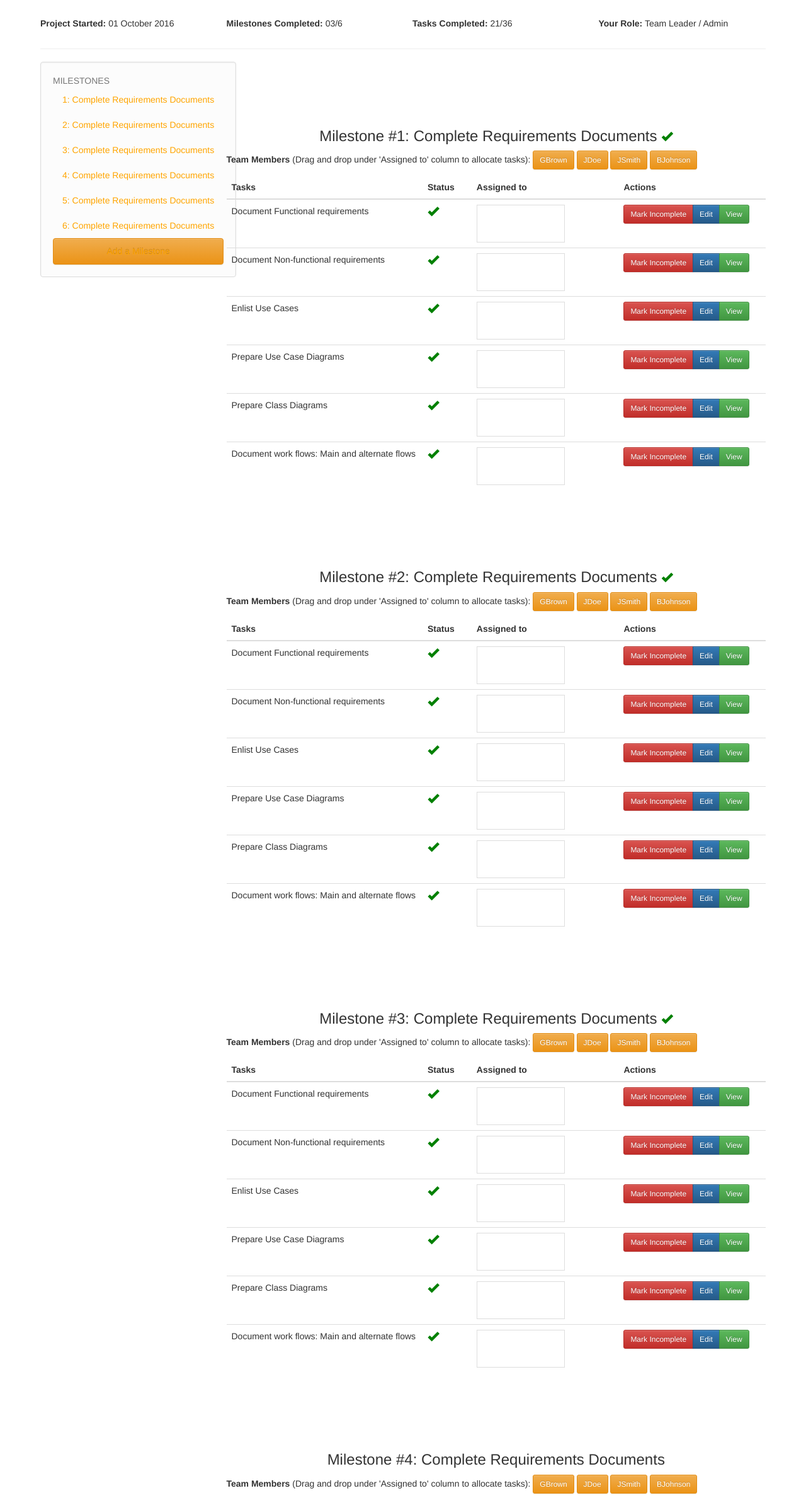
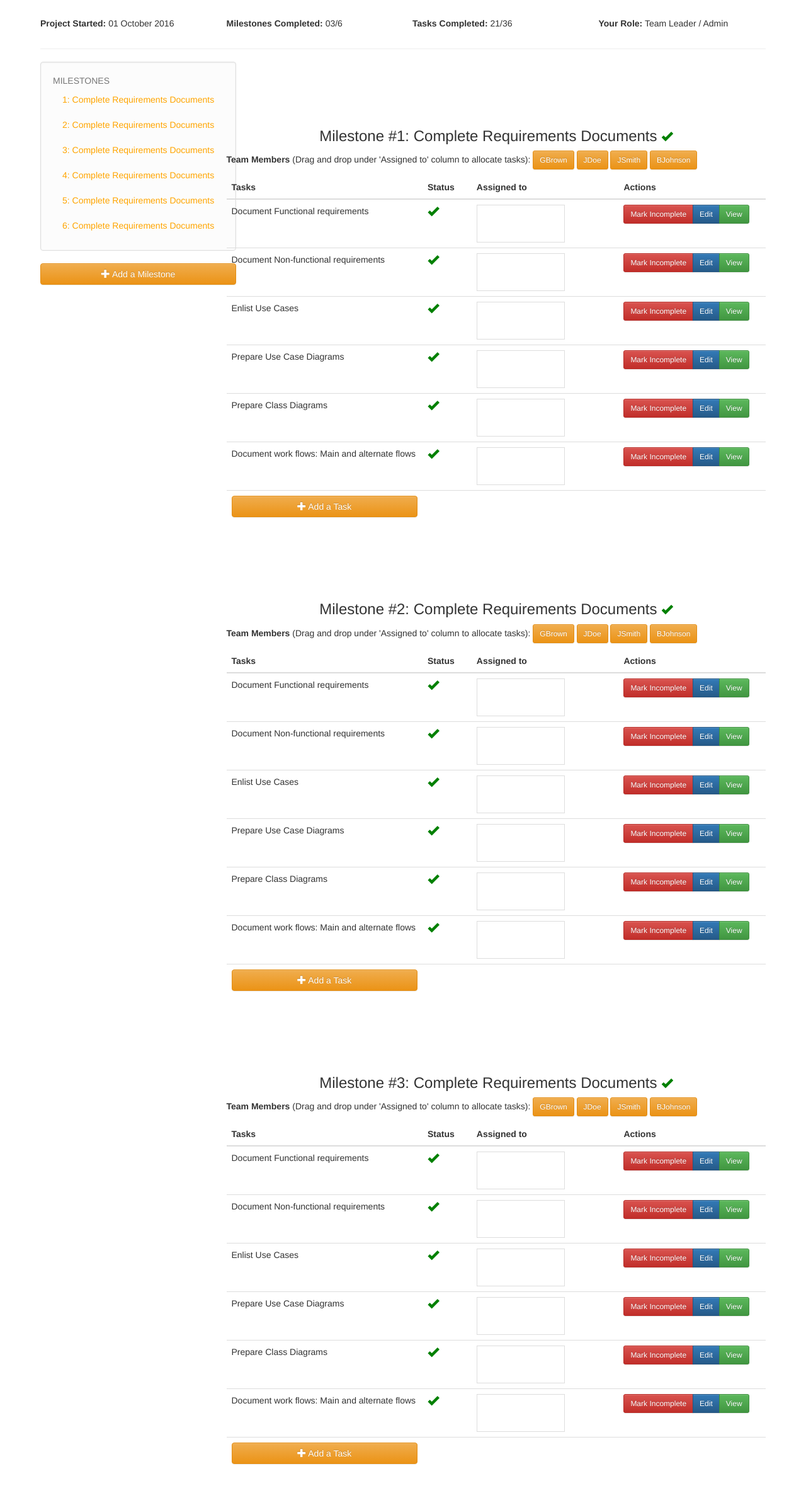
Before and after one commit to rdhupia/BTHLoFiPrototype, a plain HTML site: page TaskManager.html in a window 1280 px wide. Shown: the part 141-2519 px from the top of the page at 63% size. Drawn offline with nearby package versions, Linux system fonts and the light colour scheme.

Commit message:
Buttons add

```diff
--- a/TaskManager.html
+++ b/TaskManager.html
@@ -96,9 +96,10 @@
 								<li><a href="#m5">5: Complete Requirements Documents</a></li>
 								<li class="divider"></li>
 								<li><a href="#m6">6: Complete Requirements Documents</a></li>
-								<li><a href="#" class="btn btn-warning btn-md">Add a Milestone</a></li>
+
 							</ul>
 						</div>
+						<a href="AddMilestone.html" class="btn btn-warning btn-block"><span class="glyphicon glyphicon-plus"></span> Add a Milestone</a>
 						<!--/.well -->
 					</div>
 					<!--/sidebar-nav-fixed -->
@@ -216,6 +217,12 @@
 								</div>
 							</td>
 						  </tr>
+						  <tr>
+							<td><a href="AddTask.html" class="btn btn-warning btn-block"><span class="glyphicon glyphicon-plus"></span> Add a Task</a></td>
+							<td></td>
+							<td></td>
+							<td></td>
+						  </tr>
 						</tbody>
 					  </table>
 				</div>
@@ -330,6 +337,12 @@
 									<button type="button" class="btn btn-success">View</button>
 								</div>
 							</td>
+						  </tr>
+						  <tr>
+							<td><a href="AddTask.html" class="btn btn-warning btn-block"><span class="glyphicon glyphicon-plus"></span> Add a Task</a></td>
+							<td></td>
+							<td></td>
+							<td></td>
 						  </tr>
 						</tbody>
 					  </table>
@@ -446,6 +459,12 @@
 								</div>
 							</td>
 						  </tr>
+						  <tr>
+							<td><a href="AddTask.html" class="btn btn-warning btn-block"><span class="glyphicon glyphicon-plus"></span> Add a Task</a></td>
+							<td></td>
+							<td></td>
+							<td></td>
+						  </tr>
 						</tbody>
 					  </table>
 				</div>
@@ -560,6 +579,12 @@
 									<button type="button" class="btn btn-success">View</button>
 								</div>
 							</td>
+						  </tr>
+						  <tr>
+							<td><a href="AddTask.html" class="btn btn-warning btn-block"><span class="glyphicon glyphicon-plus"></span> Add a Task</a></td>
+							<td></td>
+							<td></td>
+							<td></td>
 						  </tr>
 						</tbody>
 					  </table>
@@ -676,6 +701,12 @@
 								</div>
 							</td>
 						  </tr>
+						  <tr>
+							<td><a href="AddTask.html" class="btn btn-warning btn-block"><span class="glyphicon glyphicon-plus"></span> Add a Task</a></td>
+							<td></td>
+							<td></td>
+							<td></td>
+						  </tr>
 						</tbody>
 					  </table>
 				</div>
@@ -791,6 +822,12 @@
 								</div>
 							</td>
 						  </tr>
+						  <tr>
+							<td><a href="AddTask.html" class="btn btn-warning btn-block"><span class="glyphicon glyphicon-plus"></span> Add a Task</a></td>
+							<td></td>
+							<td></td>
+							<td></td>
+						  </tr>
 						</tbody>
 					  </table>
 				</div>
--- a/dashboard.html
+++ b/dashboard.html
@@ -15,8 +15,6 @@
     <!-- CUSTOM -->
     <link href='https://fonts.googleapis.com/css?family=Oswald|Open+Sans' rel='stylesheet' type='text/css'>
     <link rel="stylesheet" href="css/custom.css">
-
-
 
 
   </head>
@@ -789,6 +787,7 @@
     <!-- BOOTSTRAP: Latest compiled and minified JavaScript -->
     <script src="http://code.jquery.com/jquery-2.1.1.min.js"></script>
     <script src="https://maxcdn.bootstrapcdn.com/bootstrap/3.2.0/js/bootstrap.min.js"></script>
+	<script src="https://use.fontawesome.com/e65da38346.js"></script>
 
     <script type="text/javascript" src="http://ajax.googleapis.com/ajax/libs/jquery/1.11.2/jquery.min.js"></script>
     <script type="text/javascript" src="https://ajax.googleapis.com/ajax/libs/jqueryui/1.11.4/jquery-ui.min.js" ></script>
```
